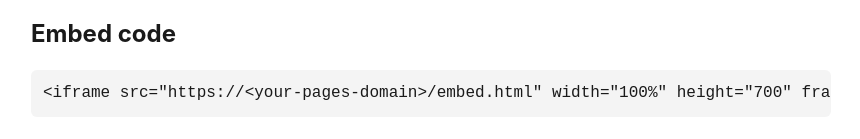
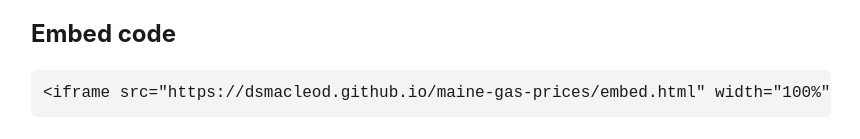
Before and after one commit to dsmacleod/maine-gas-prices, a plain HTML site: page index.html in a window 1280 px wide. Shown: the part 845-984 px from the top of the page, without its empty margins (209-1069 px from the left). Drawn offline with Linux system fonts and the light colour scheme.

Commit message:
docs: use real Pages URL in embed code (was placeholder)

```diff
--- a/index.html
+++ b/index.html
@@ -15,6 +15,6 @@
 <p>This is the preview page for the embeddable widget. Source: AAA Maine.</p>
 <iframe src="embed.html" title="Maine gas prices"></iframe>
 <h2>Embed code</h2>
-<pre>&lt;iframe src="https://&lt;your-pages-domain&gt;/embed.html" width="100%" height="700" frameborder="0"&gt;&lt;/iframe&gt;</pre>
+<pre>&lt;iframe src="https://dsmacleod.github.io/maine-gas-prices/embed.html" width="100%" height="700" frameborder="0" style="border:0;"&gt;&lt;/iframe&gt;</pre>
 </body>
 </html>
```
Also changed, not shown: 1 other file.
